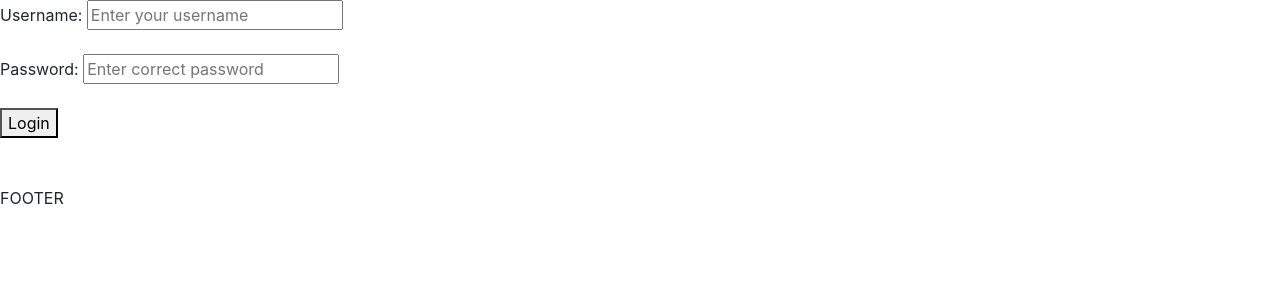
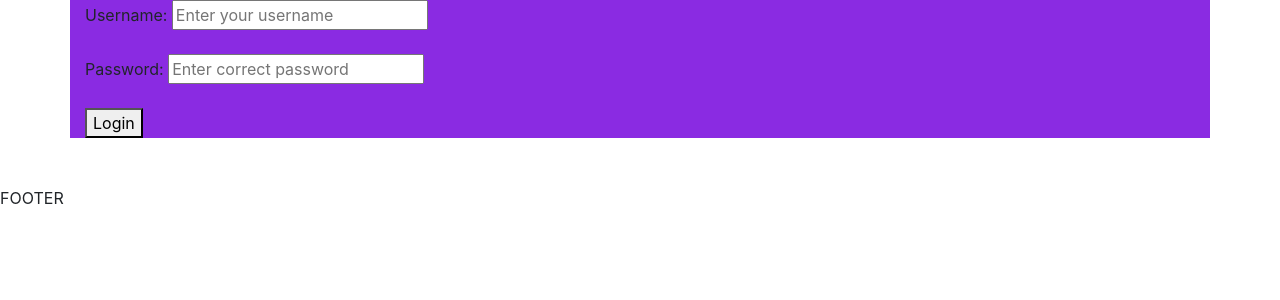
Before and after one commit to pratyashidutta/todo-app-frontend, an Angular app: page / in a window 1280 px wide. Shown: the top 300 px of the page. Built offline with nearby package versions, Linux system fonts and the light colour scheme.

Commit message:
added a div container across it

```diff
--- a/src/app/app.component.html
+++ b/src/app/app.component.html
@@ -2,5 +2,6 @@
 <div>hello div</div> -->
 <!-- <app-login></app-login> -->
 <app-menu></app-menu>
-<router-outlet></router-outlet>
+<div class="container"><router-outlet></router-outlet></div>
+
 <app-footer></app-footer>
```
